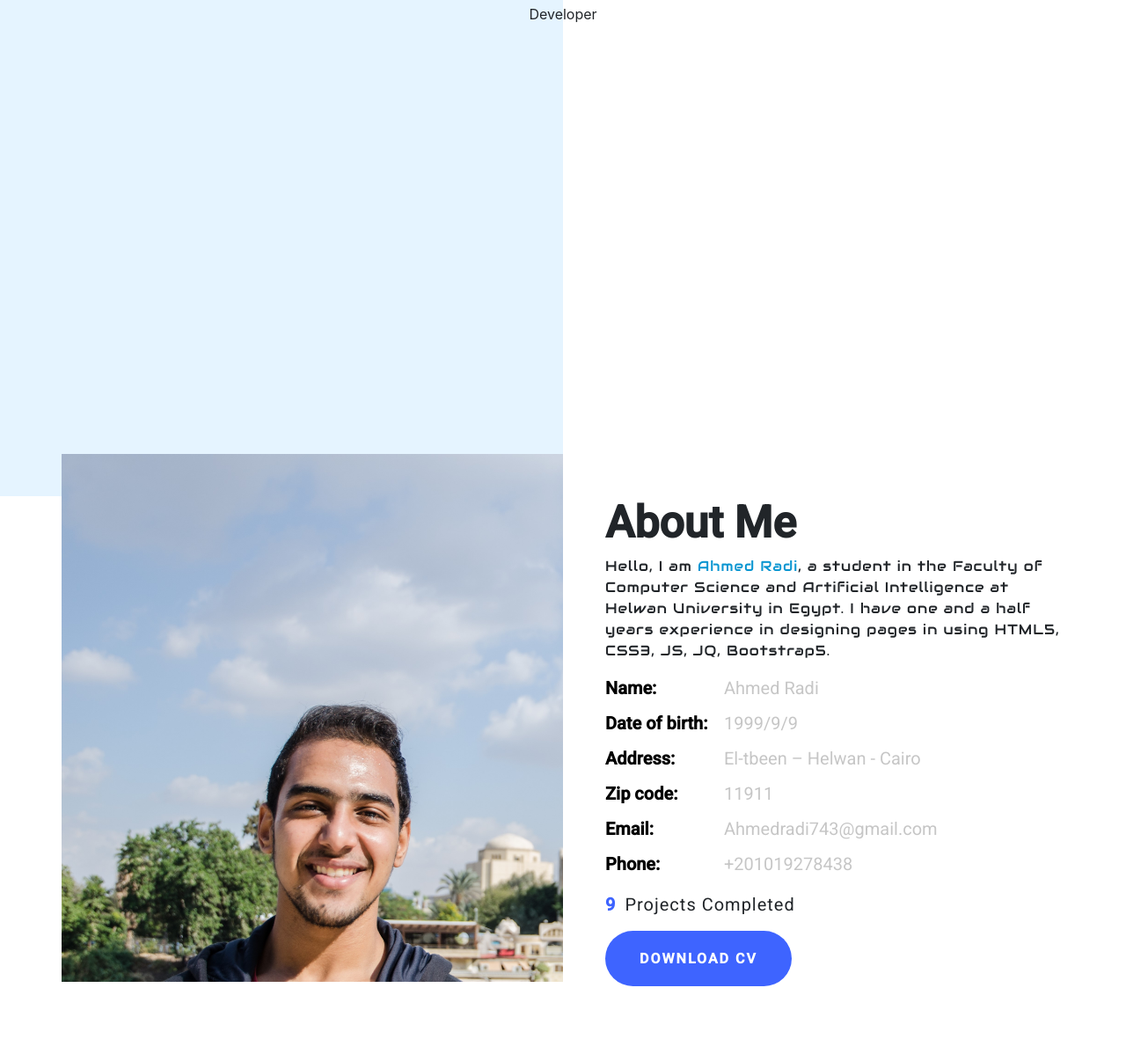
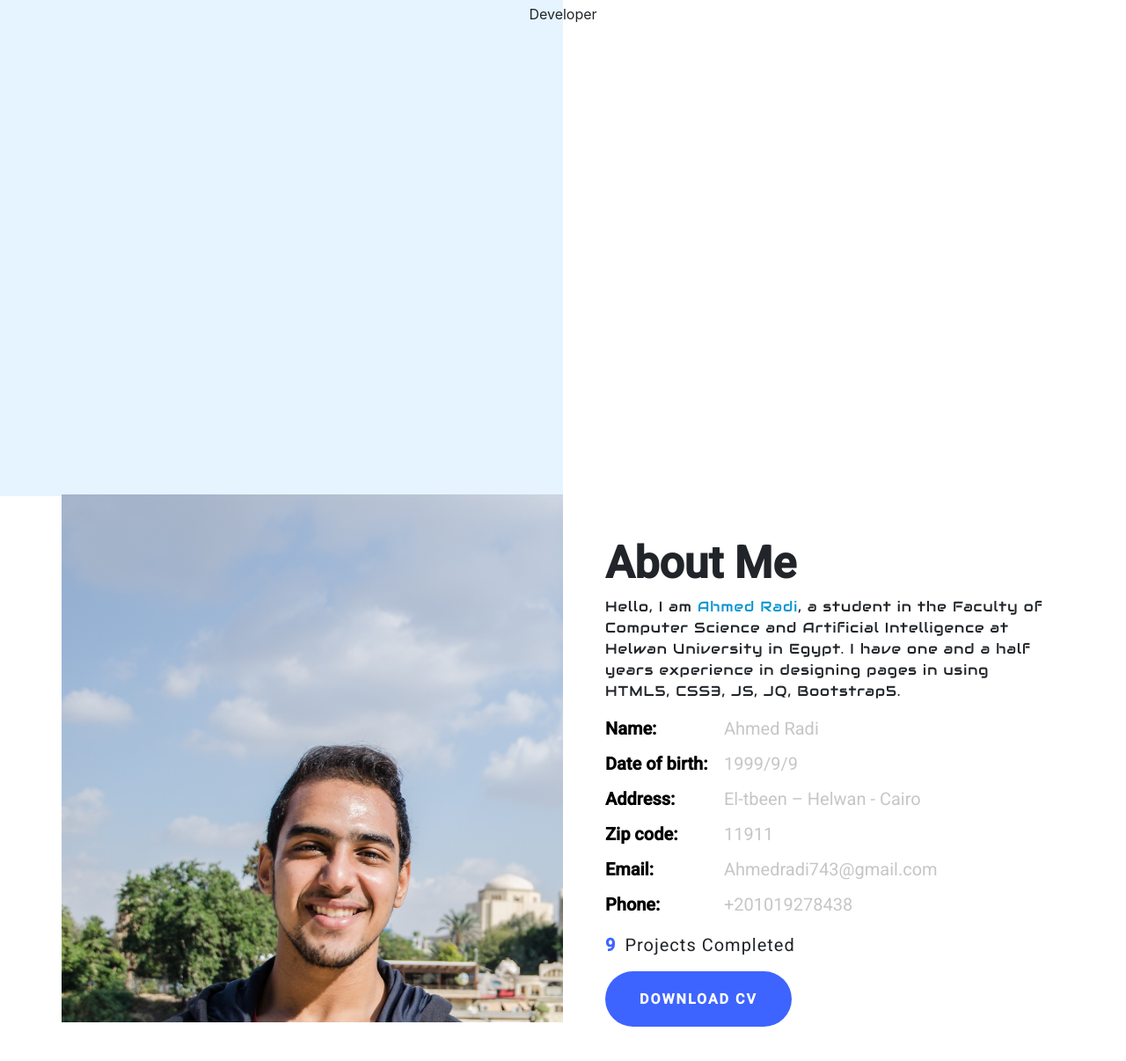
Before and after one commit to Ahmed-Radi/Resume, a plain HTML site: page index.html in a window 1280 px wide. Shown: the part 236-1442 px from the top of the page at 88% size. Before the commit the page ends 1405 px from the top, so only its background shows below. Drawn offline with Linux system fonts and the light colour scheme.

Commit message:
Modify About Section

```diff
--- a/css/css.css
+++ b/css/css.css
@@ -54,10 +54,17 @@ nav .navbar .navbar-expand-lg{margin-top: 10px;}
 
 
 /*Start Information Section*/
-.information{overflow: hidden;}
+.information{
+    overflow: hidden;
+    min-height: 92vh;
+    top: 0;
+    left: 0;
+    right: 0;
+    bottom: 0;
+}
 .information .info-l{
     z-index: -1;
-    height: 100vh;
+    height: 100%;
     position: absolute;
     top: 0;
     left: 0;
@@ -84,7 +91,7 @@ nav .navbar .navbar-expand-lg{margin-top: 10px;}
 }
 /*End Information Section*/
 /*Start About Section*/
-.about{display:block;}
+.about{display:block;margin-top: -2px;}
 .about .col-md-6{
     padding-left: 0;
     padding-right: 0;
@@ -95,7 +102,6 @@ nav .navbar .navbar-expand-lg{margin-top: 10px;}
     overflow: hidden;
 }
 .about .about-img{
-
     width: 100%;
     height: 100%;
     background-image: url("../images/AhmedRadi.jpg");
@@ -104,6 +110,9 @@ nav .navbar .navbar-expand-lg{margin-top: 10px;}
 .about .about-img img{
     width: 100%;
     height: 100%;
+}
+.about .about-info{
+    padding: 20px;
 }
 .about .about-info h2{
     font-size:50px;
--- a/index.html
+++ b/index.html
@@ -6,7 +6,7 @@
         <meta name="viewport" content="width=device-width, initial-scale=1, shrink-to-fit=no">
         <!--Google fonts-->
         <link rel="preconnect" href="https://fonts.gstatic.com">
-<link href="https://fonts.googleapis.com/css2?family=Audiowide&family=Permanent+Marker&family=Roboto:ital,wght@0,400;0,500;1,400&display=swap" rel="stylesheet">
+        <link href="https://fonts.googleapis.com/css2?family=Audiowide&family=Permanent+Marker&family=Roboto:ital,wght@0,400;0,500;1,400&display=swap" rel="stylesheet">
         <!-- Bootstrap CSS -->
         <link rel="stylesheet" href="./css/bootstrap/bootstrap.css">
         <link rel="stylesheet" href="./css/css.css">
@@ -49,10 +49,10 @@
 
         <!-- Start Info section-->
         <section class="information">
-            <div class="col info-l"></div>
+
             <div class="container">
                 <div class="row">
-
+                    <div class="col info-l"></div>
                     <div class="col text-center info-r">
                         <p class="p-info">hey! i am </p>
                         <h1 class="header-name">Ahmed Radi</h1>
@@ -68,7 +68,7 @@
             <div class="container">
                 <div class="row">
                     <div class="col-md-6 d-flex">
-                        <div class="image">
+                        <div class="image d-none d-md-block">
                             <div class="about-img">
                                 <!--Image as background in css-->
                             </div>
```
